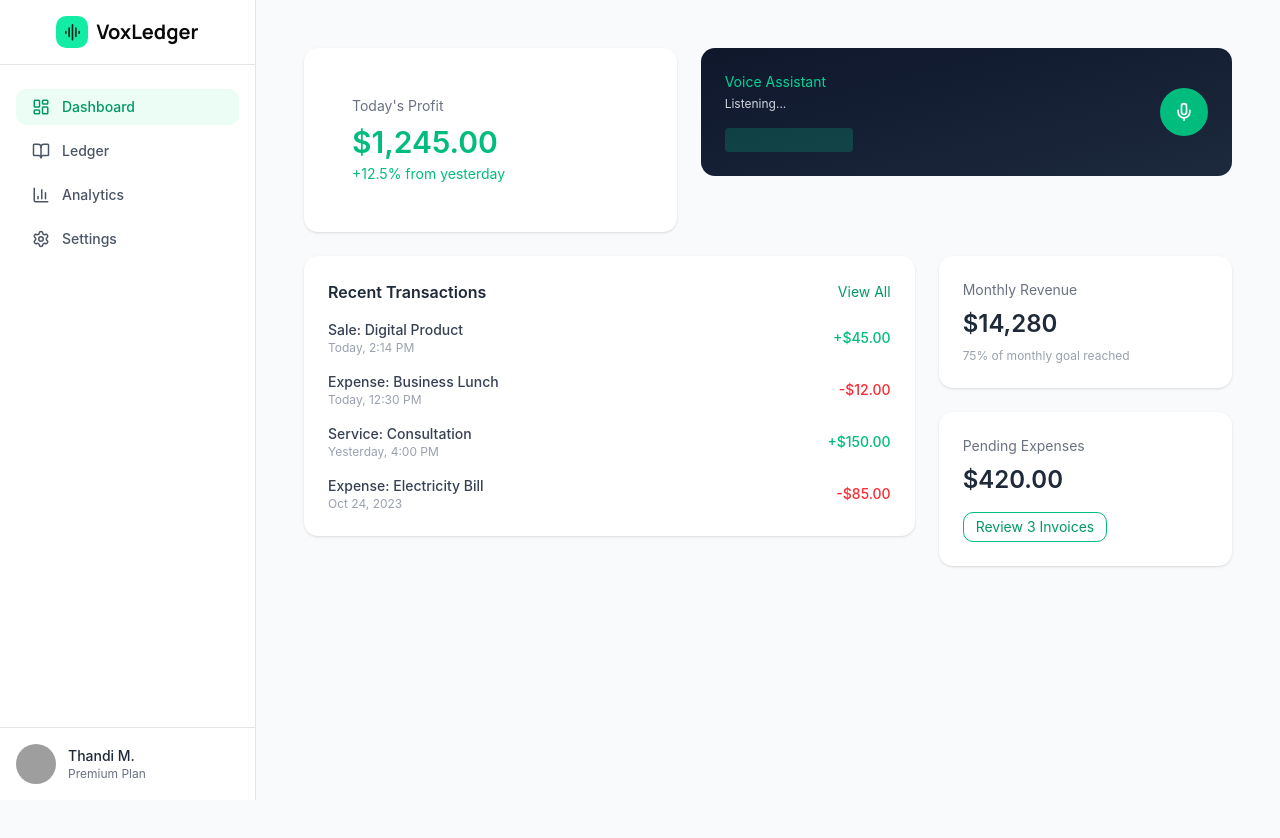
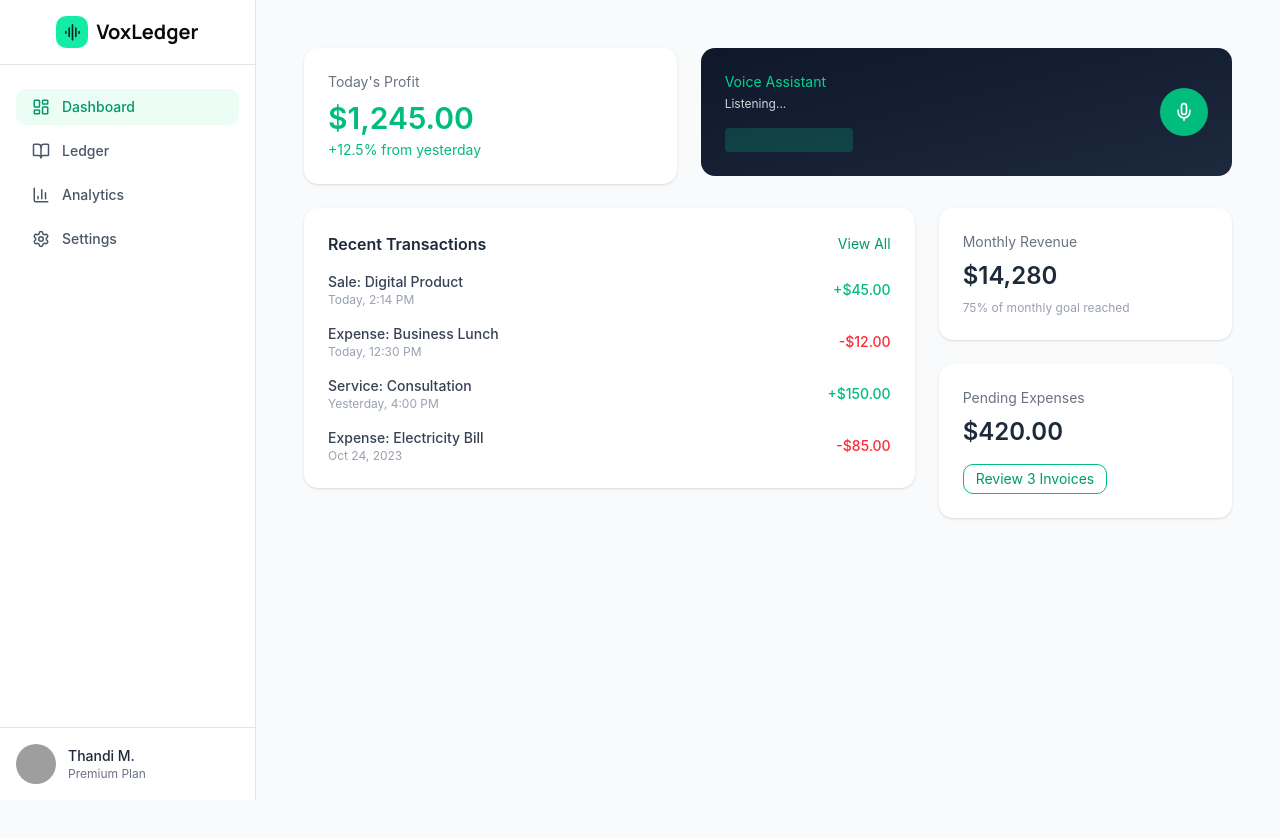
Before and after one commit to Cheptoo21/wtf-Grp43-capstone-project-frontend, a React (Vite) app: page /dashboard in a window 1280 px wide. Shown: the top 838 px of the page. Built offline with nearby package versions, Linux system fonts and the light colour scheme; grey boxes are pictures that could not be loaded.

Commit message:
dashboard

```diff
--- a/src/components/dashboard/statscard.jsx
+++ b/src/components/dashboard/statscard.jsx
@@ -1,7 +1,7 @@
-
+// src/components/dashboard/StatCard.jsx
 export default function StatCard() {
   return (
-    <div className="bg-white rounded-xl p-12 shadow-sm">
+    <div className="bg-white rounded-xl p-6 shadow-sm">
       <p className="text-sm text-gray-500">Today's Profit</p>
       <h2 className="text-3xl font-semibold text-emerald-500 mt-2">
         $1,245.00
```
